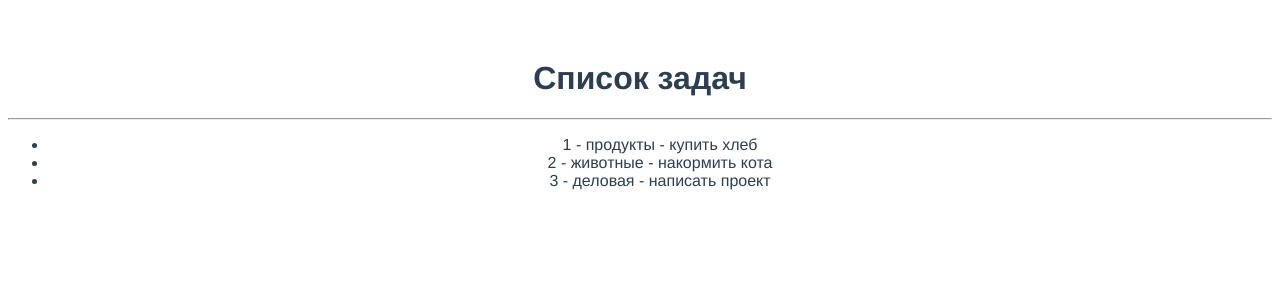
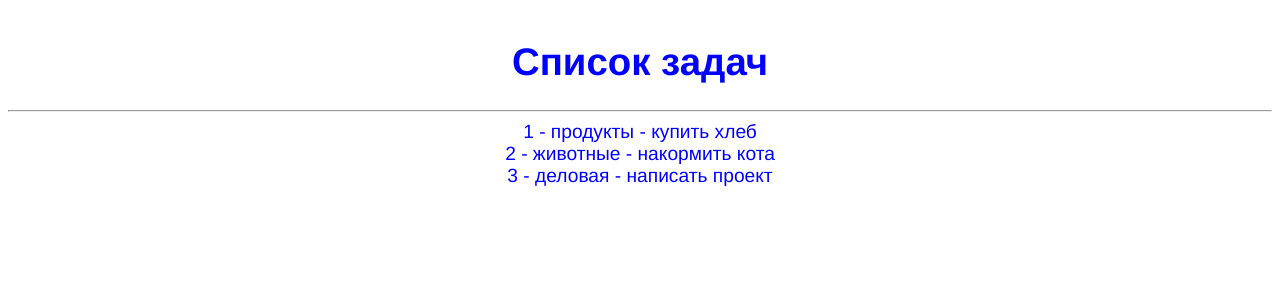
Before and after one commit to Ivan583/test-list, a Vue app: page / in a window 1280 px wide. Shown: the top 300 px of the page. Built offline with nearby package versions, Linux system fonts and the light colour scheme.

Commit message:
Форматирование списка

```diff
--- a/src/App.vue
+++ b/src/App.vue
@@ -30,7 +30,8 @@ export default {
   -webkit-font-smoothing: antialiased;
   -moz-osx-font-smoothing: grayscale;
   text-align: center;
-  color: #2c3e50;
-  margin-top: 60px;
+  font-size: 1.2rem;
+  color: blue;
+  margin-top: 40px;
 }
 </style>
--- a/src/components/TaskList.vue
+++ b/src/components/TaskList.vue
@@ -11,3 +11,11 @@ export default {
   components: { TaskItem }
 };
 </script>
+
+<style scoped>
+ul {
+  list-style-type: none;
+  padding: 0;
+  margin: 0;
+}
+</style>
```
